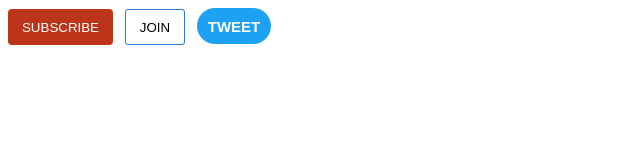
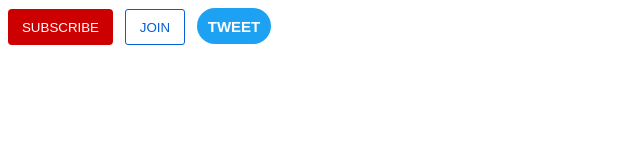
Before and after one commit to garagrino/html-css-learning, a plain HTML site: page HTML/Day 1/buttons/button.html in a window 1280 px wide. Shown: the whole page, without its empty margins (0-640 px from the left). Drawn offline with Linux system fonts and the light colour scheme.

Commit message:
Refactor button styles for subscribe and join buttons, improving color consistency and transition effects

```diff
--- a/HTML/Day 1/buttons/button.html
+++ b/HTML/Day 1/buttons/button.html
@@ -7,14 +7,14 @@
     <style>
       .subscribe-button
         {
-          background-color: rgb(188, 52, 25);
+          background-color: rgb(204, 0, 0);
           color: #ffffff;
           border: none;
           height: 36px ;
           width: 105px ;
           border-radius: 4px;
           cursor: pointer;
-          transition: opacity 1s;
+          transition: opacity 0.15s;
         }
       .subscribe-button:hover
       {
@@ -27,8 +27,8 @@
       }
       .join-button {
         background-color: white;
-        color: rgb(0, 0, 0);
-        border-color: rgb(41, 118, 211);
+        color: rgb(6, 95, 212);
+        border-color: rgb(6, 95, 212);
         border-style: solid;
         border-width: 1px;
         height: 36px ;
@@ -38,11 +38,11 @@
         margin-left: 8px;
         margin-right: 8px;
         transition:
-        background-color 0.5s,
-        color 0.5s;
+        background-color 0.15s,
+        color 0.15s;
         }
       .join-button:hover{
-        background-color: rgb(11, 120, 253);
+        background-color: rgb(6, 95, 212);
         color: #ffffff;
       }
       .join-button:active{
```
